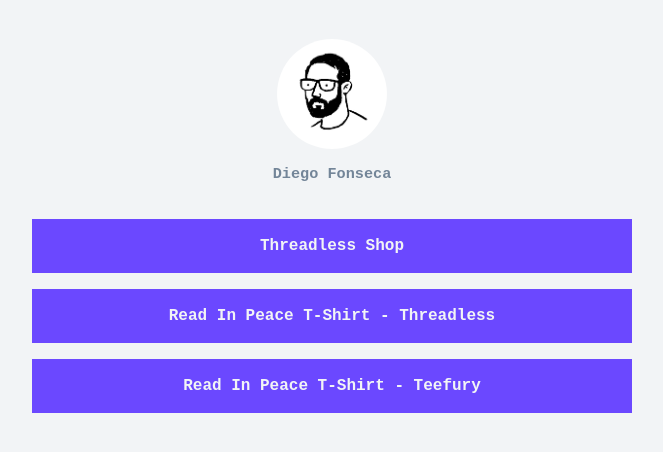
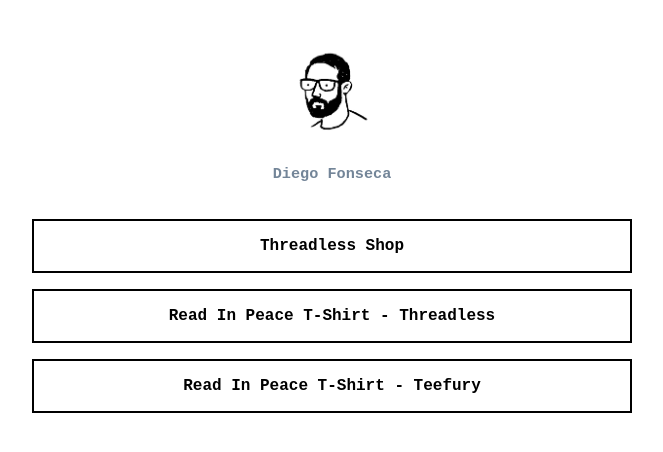
Before and after one commit to difonseca/difonseca.github.io, a plain HTML site: page index.html in a window 1280 px wide. Shown: the whole page, without its empty margins (308-971 px from the left). Drawn offline with Linux system fonts and the light colour scheme.

Commit message:
Update styles.css

```diff
--- a/css/styles.css
+++ b/css/styles.css
@@ -7,7 +7,7 @@
 }
 
 body {
-    background-color: #F2F4F6;
+    background-color: #FFFFFF;
 	color: #738598;
 	font-family: monospace;
 }
@@ -37,19 +37,19 @@
 	display: block;
 	text-align: center;
 	text-decoration: none;
-    color: #F2F4F6;
-	background-color: #6B48FF;
+    color: #000000;
+	background-color: #FFFFFF;
 	margin-bottom: 1em;
     padding: 1em;
     font-size: 1rem;
-	border: 2px solid #6B48FF;
+	border: 2px solid #000000;
 	transition: all .25s cubic-bezier(.08, .59, .29, .99);
 	font-weight: bold;
 	/*border-radius: 5px;*/
 }
 
 .link:hover {
-	background-color: #F2F4F6;
-    color: #6B48FF;
-    border: 2px solid #6B48FF;
+	background-color: #000000;
+    color: #FFFFFF;
+    border: 2px solid #000000;
 }
```
